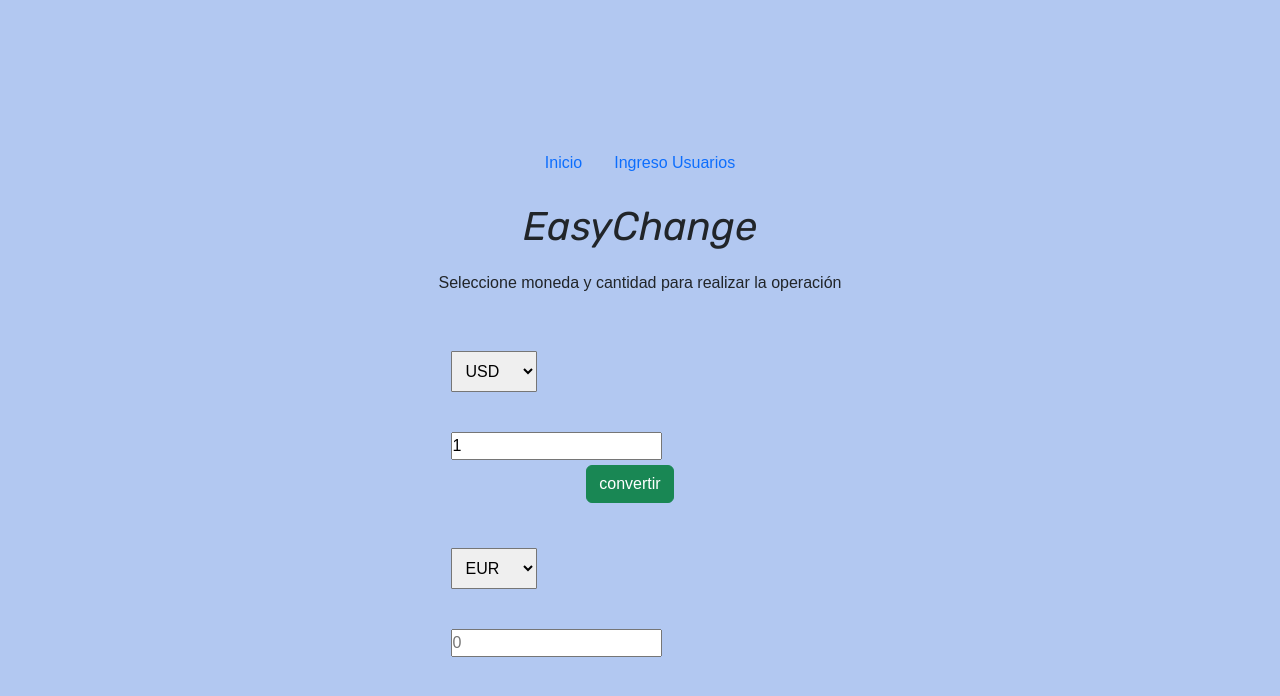
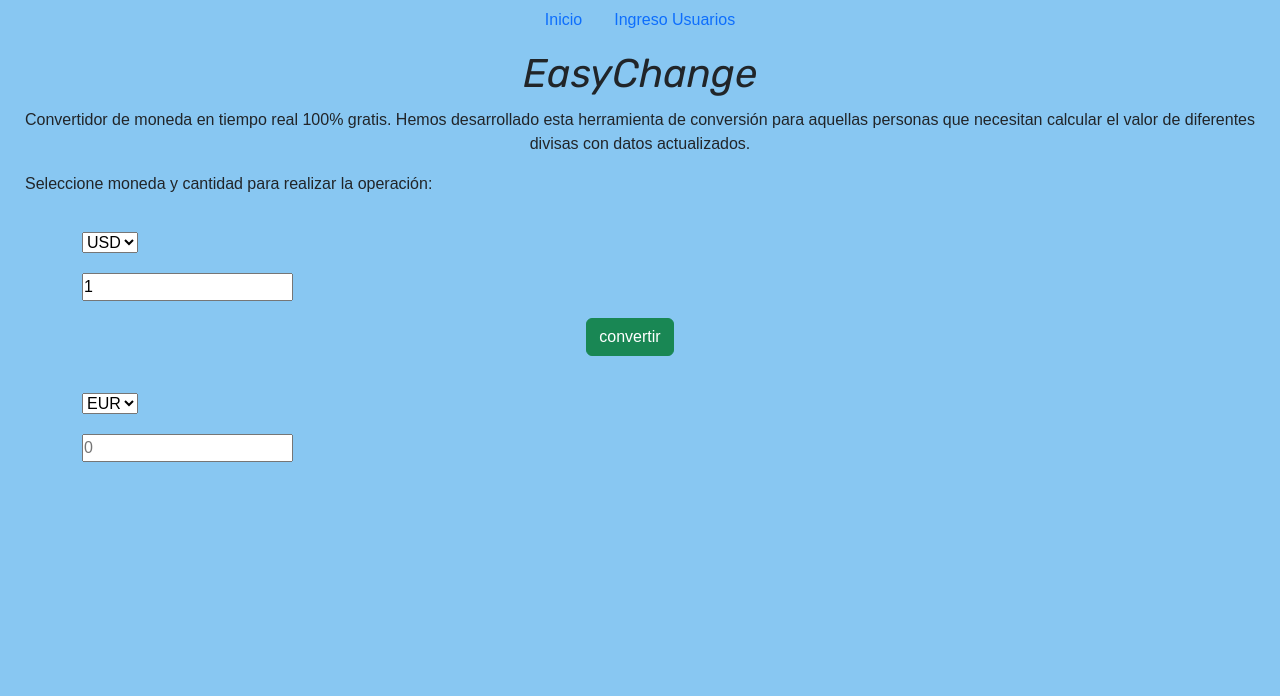
Before and after one commit to MathiasVidarte/Javascript-proyecto-coder, a plain HTML site: page index.html in a window 1280 px wide. Drawn offline with nearby package versions, Linux system fonts and the light colour scheme; no server answers.

Commit message:
ajustes css

```diff
--- a/css/style.css
+++ b/css/style.css
@@ -1,26 +1,27 @@
-:root {
-    --primary-color: #f5ce52;
-}
+
 
 * {
     margin: 0%;
     padding: 0%;
-    box-sizing: border-box;
-   }
+
+  }
+
 
 .body{
+    background: rgb(136,199,242);
     font-family: Arial, Helvetica, sans-serif;
     display: flex;
     flex-direction: column;
+    justify-content: center;
     align-items: center;
-    justify-content: center;
-    height: 100vh;
-    margin: 0;
-    padding: 15px;
-    background-color: rgb(178, 200, 241);
-}
+    height: 100%;
 
-.titulo{padding: 20px;
+    }
+
+
+
+.titulo{
+        padding: 10px;
         text-align: center;
         margin:0%;
         font-family: 'Rubik', sans-serif;
@@ -30,31 +31,28 @@
             text-align: center;
         }
 
-
+.parrafo3 {
+    display: flex;
+    justify-content: left;
+    align-items: start;
+    margin-left: 25px;
+}
 
 .moneda{
-            padding: 40px 0;
+            padding: 20px 0;
             display: flex;
             align-items: center;
             justify-content: space-between;
+            line-height: 0;
 
         }
 
- .moneda select{
-            padding: 10px 20px 10px 10px;
-            border-radius: 1px;
-            }
 
- .moneda input {
-            border: 0;
-            font-size: 30px;
-            text-align: right;
-        }
 
  .taza-cambio-container{
             display: flex;
             align-items: center;
-            justify-content: space-between;
+            justify-content: center;
         }
 
  .cambio{
@@ -64,24 +62,8 @@
             font-weight: 600;
         }
 
- select:focus, input:focus, button:focus{
-            outline: 0;
-        }
-
- @media (max-width:600px) {
-            .moneda input{
-                width: 200px;
-            }
-
-        }
 
 
 .formulariousuarios { width: 30%;
                     margin: 7%;
                               }
-
-.link{ margin: 10px;
-        list-style: none;
-        color: black;
-
-  }
--- a/index.html
+++ b/index.html
@@ -10,6 +10,7 @@
     <link rel="preconnect" href="https://fonts.gstatic.com" crossorigin>
     <link href="https://fonts.googleapis.com/css2?family=Rubik:ital@1&display=swap" rel="stylesheet">
     <link href="https://cdn.jsdelivr.net/npm/bootstrap@5.2.3/dist/css/bootstrap.min.css" rel="stylesheet" integrity="sha384-rbsA2VBKQhggwzxH7pPCaAqO46MgnOM80zW1RWuH61DGLwZJEdK2Kadq2F9CUG65" crossorigin="anonymous">
+    <link rel="shortcut icon" href="./assets/img/favicon.png" type="image/x-icon">
 
 </head>
 
@@ -24,14 +25,14 @@
 <body class="body">
 
 
-
   <div class="conversor">
 
 
    <h1 class="titulo">EasyChange</h1>
+   <p>Convertidor de moneda en tiempo real 100% gratis.
+    Hemos desarrollado esta herramienta de conversión para aquellas personas que necesitan calcular el valor de diferentes divisas con datos actualizados.</p>
 
-
-   <p>Seleccione moneda y cantidad para realizar la operación</p>
+   <p class="parrafo3">Seleccione moneda y cantidad para realizar la operación:</p>
 
    <div class="container">
 
@@ -50,6 +51,8 @@
       <input  type="number" id="cantidad-uno" placeholder="0"  value="1">
       <br>
       <div class="taza-cambio-container">
+
+      <br>
       <br>
       <br>
 
@@ -57,7 +60,6 @@
         <div class="cambio" id="cambio"></div>
 
      </div>
-
 
       <div class="moneda">
         <select id="moneda-dos">
--- a/js/main.js
+++ b/js/main.js
@@ -8,7 +8,7 @@ const cambioEl = document.getElementById('cambio');
 const tazaEl = document.getElementById('taza');
 
 
-// Fetch Exchange Rate and Update the DOM
+// Fetch Tipo de cambio y actualización del DOM
 function calculate(){
     const moneda_one = monedaEl_one.value;
     const moneda_two = monedaEl_two.value;
```
Also changed, not shown: assets/img/17454.jpg (added), assets/img/background easy change2.jpg (added), assets/img/favicon.png (added), assets/img/fotor_2023-3-11_11_48_26.jpg (added).
